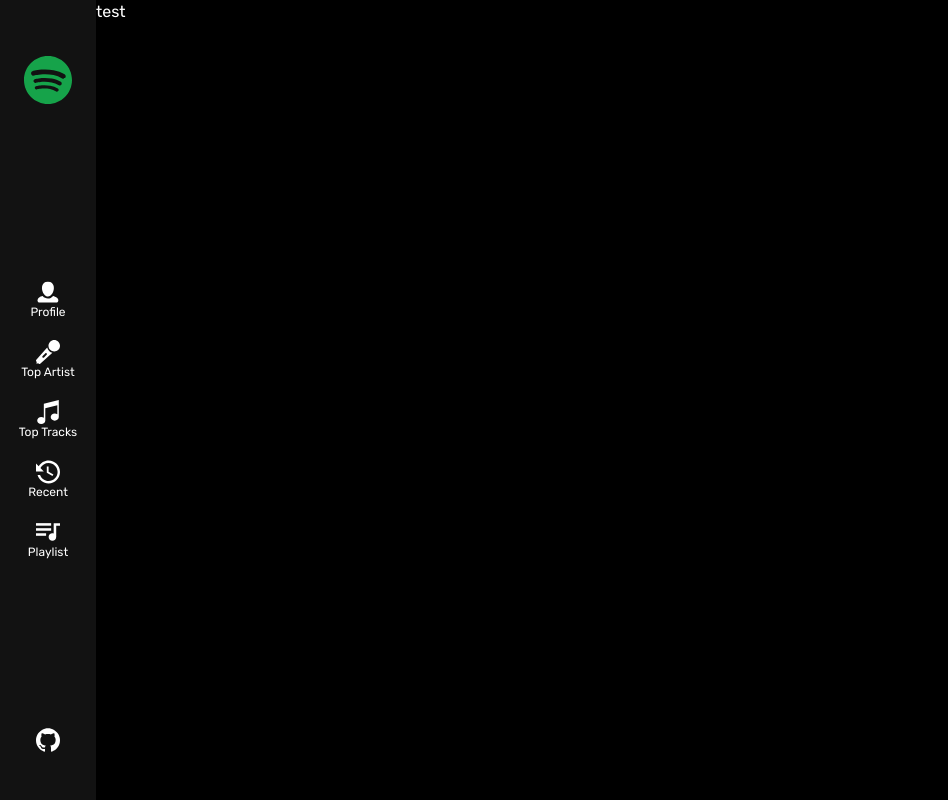
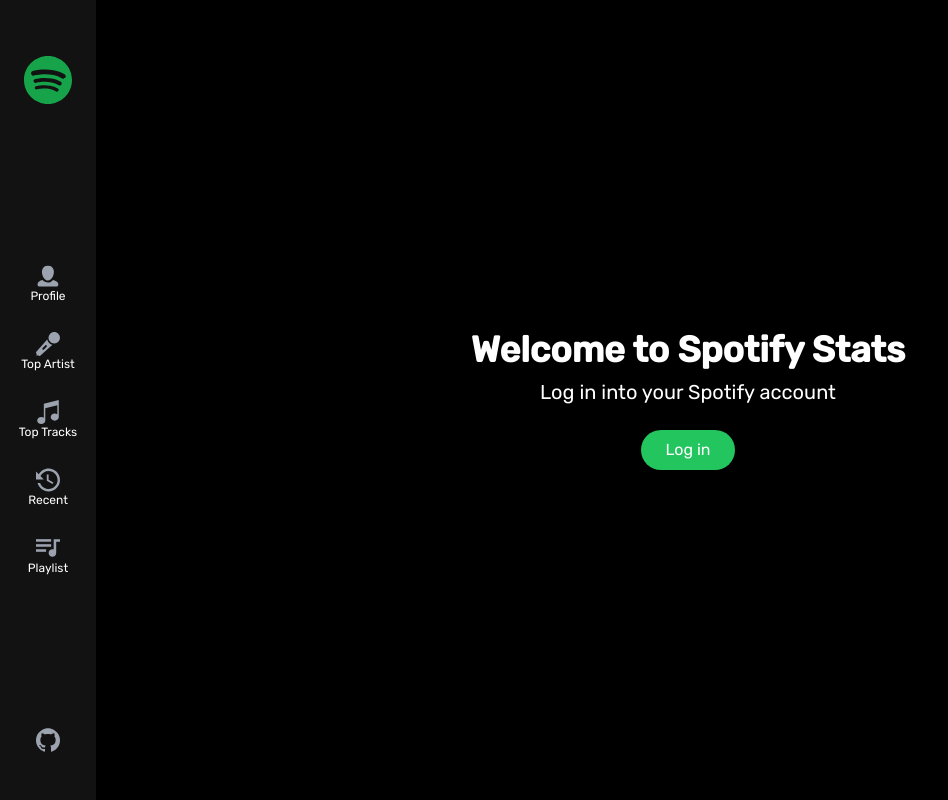
Before and after one commit to Yashasewi/spotify-portfolio, a Next.js app: page / in a window 1280 px wide. Shown: the whole page, without its empty margins (0-948 px from the left). Built offline with nearby package versions, Linux system fonts and the light colour scheme.

Commit message:
small fixing

```diff
--- a/src/app/globals.css
+++ b/src/app/globals.css
@@ -17,8 +17,8 @@
   background-color: var(--nav-background-rgb);
 }
 .icon {
-  @apply w-6 h-6 mx-auto text-white fill-current;
+  @apply w-[100%] h-6 mx-auto text-gray-400 fill-current hover:text-white;
 }
 .hoover {
-  @apply hover:bg-black hover:border-l-green-400 hover:border-l-4 min-w-[100%] py-2 transition-all duration-[50] ease-in;
+  @apply hover:bg-black hover:border-l-green-400 hover:border-l-4 min-w-[100%]  py-2 transition-all duration-[50] ease-in;
 }
--- a/src/app/layout.tsx
+++ b/src/app/layout.tsx
@@ -20,10 +20,8 @@
   return (
     <html lang="en">
       <body className={rubik.className}>
-        <div className="flex">
-          <Nav />
-          <div className="w-[100%] ">{children}</div>
-        </div>
+        <Nav />
+        <div className="w-[100%] pl-[6rem]">{children}</div>
       </body>
     </html>
   );
--- a/src/app/page.tsx
+++ b/src/app/page.tsx
@@ -1,4 +1,14 @@
-
 export default function Home() {
-  return <div className="font-normal">test</div>;
+  return (
+    <div className="font-normal">
+      {/* log in into you spotify account */}
+      <div className="flex flex-col items-center justify-center h-screen gap-2">
+        <h1 className="text-4xl font-bold">Welcome to Spotify Stats</h1>
+        <p className="text-xl">Log in into your Spotify account</p>
+        <button className="px-6 py-2 mt-4 text-white bg-green-500 rounded-full hover:bg-green-600">
+          Log in
+        </button>
+      </div>
+    </div>
+  );
 }
--- a/src/app/recent/page.tsx
+++ b/src/app/recent/page.tsx
@@ -4,7 +4,7 @@
 function Recent() {
   return (
     <div>
-      <div className="mx-8 mt-8">
+      <div className="mx-8 ">
         <div className="px-14 py-12">
           <header className="flex justify-between px-2  ">
             <h1 className="text-xl font-semibold">Recent</h1>
--- a/src/app/tracks/page.tsx
+++ b/src/app/tracks/page.tsx
@@ -4,10 +4,10 @@
 function tracks() {
   return (
     <div>
-      <div className="mx-8 mt-8">
+      <div className="mx-8 ">
         <div className="px-14 py-12">
           <header className="flex justify-between px-2  ">
-            <h1 className="text-xl font-semibold">Top Artists</h1>
+            <h1 className="text-xl font-semibold">Top Tracks</h1>
             <div className="text-base flex gap-x-3 cursor-pointer">
               <span>All Time</span>
               <span>Last 6 Month</span>
--- a/src/components/Nav.tsx
+++ b/src/components/Nav.tsx
@@ -2,13 +2,13 @@
 import { Icons } from "@/utils/icons";
 function Nav() {
   return (
-    <div className="min-h-screen    nav min-w-[6rem] py-12  text-center flex flex-col justify-between items-center text-xs ">
+    <div className="h-screen nav w-[6rem] py-12  text-center flex flex-col justify-between items-center text-xs fixed">
       <Link href={"/"} className="min-w-[100%] py-2 ">
         <Icons.Spotify className="w-12 h-12 mx-auto fill-green-600 current text-" />
       </Link>
-      <div className="flex flex-col gap-y-1 items-center justify-center py-5 w-[100%]">
+      <div className="flex flex-col gap-y-3 items-center justify-center py-5 w-[100%]">
         <Link href={"/profile"} className="hoover">
-          <span className="max-w-full">
+          <span className="max-w-full ">
             <Icons.User className="icon" />
             Profile
           </span>
```
